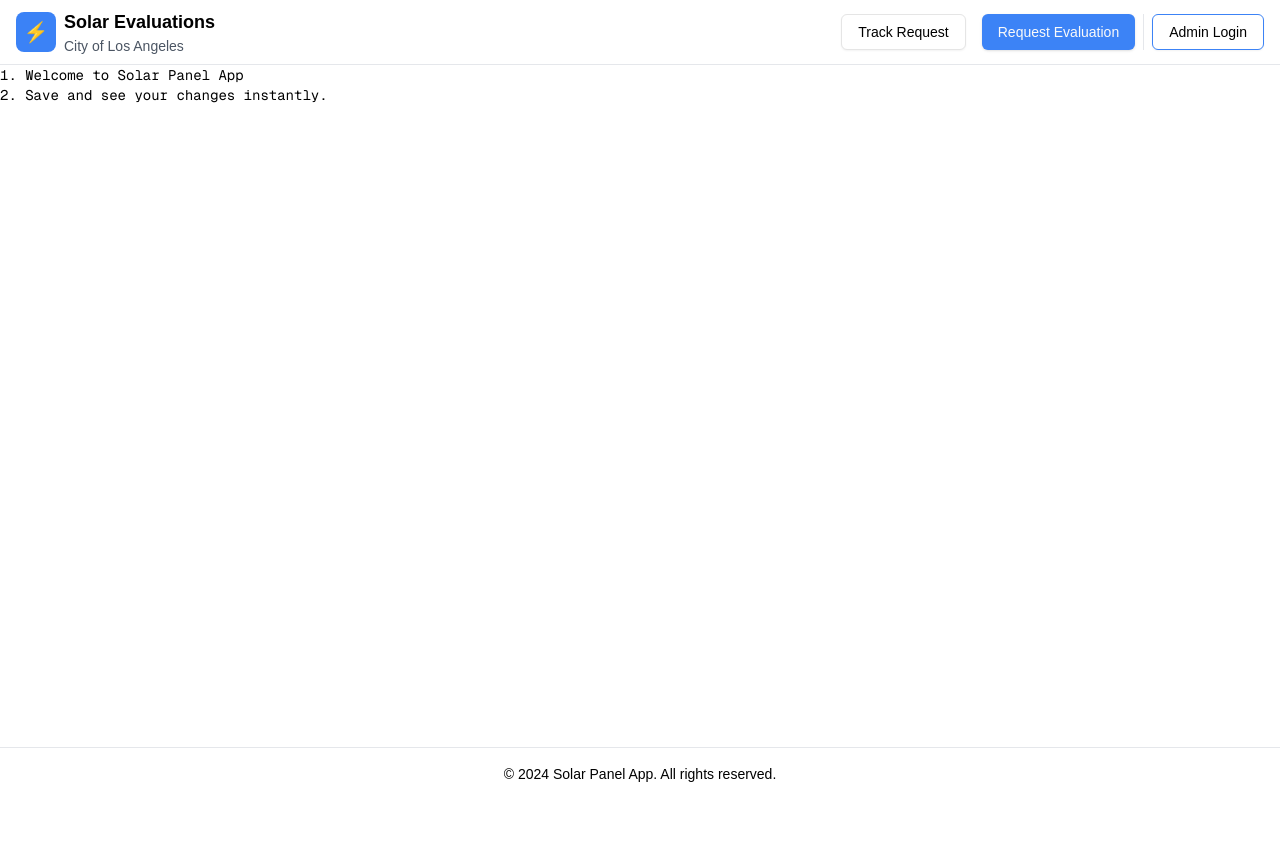
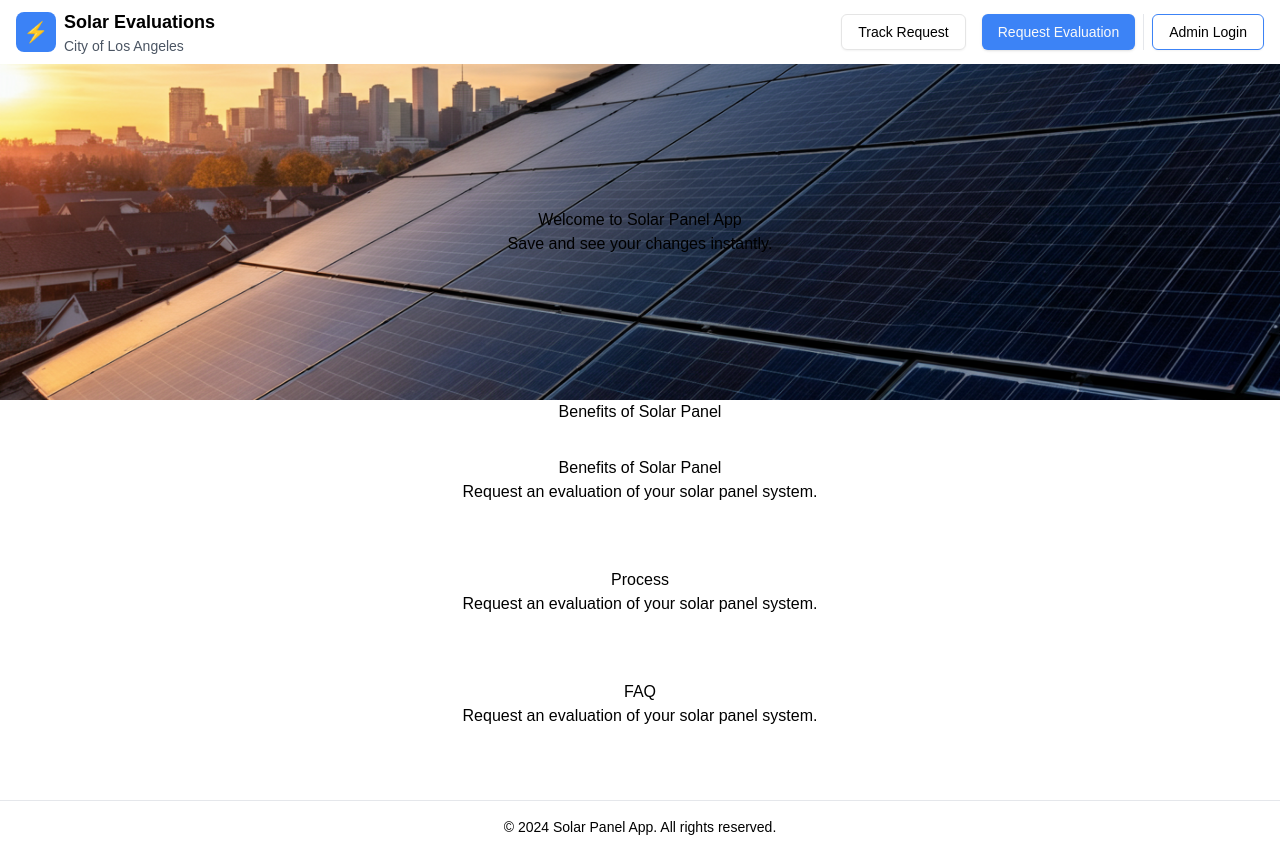
Before and after one commit to chingu-voyages/v52-tier3-team-33, a Next.js app in the folder solar-panel/: page / in a window 1280 px wide. Before the commit the page ends 800 px from the top, so only its background shows below. Built offline with nearby package versions, Linux system fonts and the light colour scheme.

Commit message:
Add basic main section structure

```diff
--- a/solar-panel/src/app/page.tsx
+++ b/solar-panel/src/app/page.tsx
@@ -1,10 +1,9 @@
+import Main from "./public/page";
+
 export default function Home(): React.ReactNode {
   return (
-    <main className="row-start-2 flex flex-col items-center gap-8 sm:items-start">
-      <ol className="list-inside list-decimal text-center font-[family-name:var(--font-geist-mono)] text-sm sm:text-left">
-        <li>Welcome to Solar Panel App</li>
-        <li>Save and see your changes instantly.</li>
-      </ol>
+    <main className="row-start-2 flex flex-col items-center">
+      <Main />
     </main>
   );
 }
--- a/solar-panel/src/app/public/page.tsx
+++ b/solar-panel/src/app/public/page.tsx
@@ -0,0 +1,31 @@
+"use client";
+
+// import Link from "next/link";
+
+// import { Button } from "@/components/ui/button";
+
+export default function Main(): React.ReactNode {
+  return (
+    <div className="main">
+      <section className="hero main-section">
+        <h1>Welcome to Solar Panel App</h1>
+        <p>Save and see your changes instantly.</p>
+      </section>
+      <section className="secondary-navigationmain-section">
+        <h2>Benefits of Solar Panel</h2>
+      </section>
+      <section className="benefits main-section">
+        <h2>Benefits of Solar Panel</h2>
+        <p>Request an evaluation of your solar panel system.</p>
+      </section>
+      <section className="process main-section">
+        <h2>Process</h2>
+        <p>Request an evaluation of your solar panel system.</p>
+      </section>
+      <section className="faq main-section">
+        <h2>FAQ</h2>
+        <p>Request an evaluation of your solar panel system.</p>
+      </section>
+    </div>
+  );
+}
--- a/solar-panel/src/styles/globals.css
+++ b/solar-panel/src/styles/globals.css
@@ -4,11 +4,14 @@
 
 @layer components {
 
+  /* Global styles */
   * {
     @apply box-border m-0 p-0;
   }
+
+  /* Header styles */
   .header {
-    @apply border-b border-gray-200 w-full m-0 p-0;
+    @apply w-full fixed top-0 left-0 right-0 z-50 bg-white/80 backdrop-blur-sm h-16;
   }
 
   .navigation-container {
@@ -33,6 +36,19 @@
 
   .nav-logo-text h2 {
     @apply text-sm text-gray-600 m-0;
+  }
+
+  /* Main page styles */
+  .main {
+    @apply flex flex-col items-center justify-start w-full min-h-screen pt-[64px];
+  }
+
+  .main-section {
+    @apply flex flex-col items-center justify-center w-full px-4 py-8;
+  }
+
+  .hero {
+    @apply flex flex-col items-center justify-center min-h-[calc(50vh-64px)] w-full bg-gray-300 bg-[url('../../public/img/hero-img.png')] bg-cover bg-center;
   }
 }
 
```
Also changed, not shown: solar-panel/public/img/hero-img.png (added).
